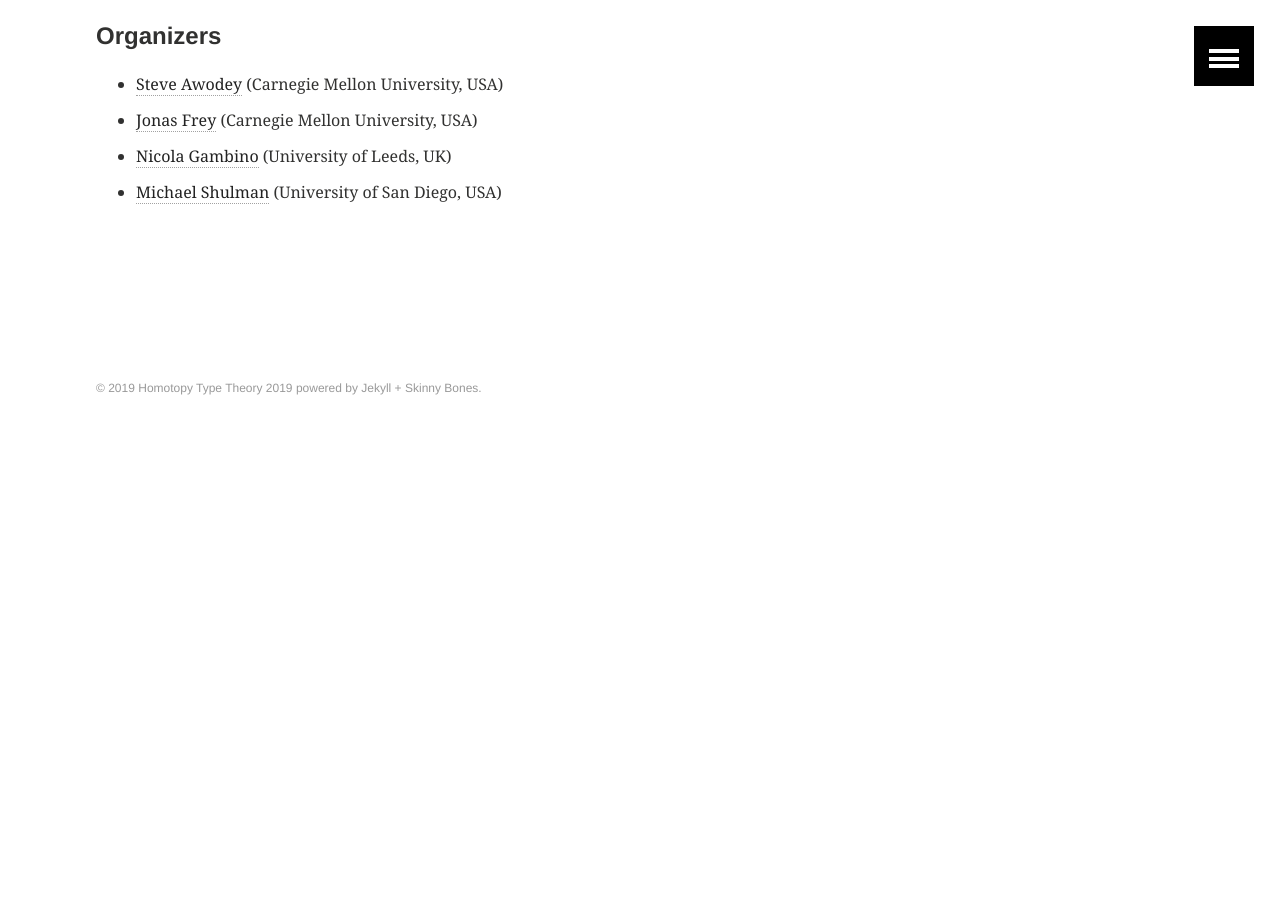
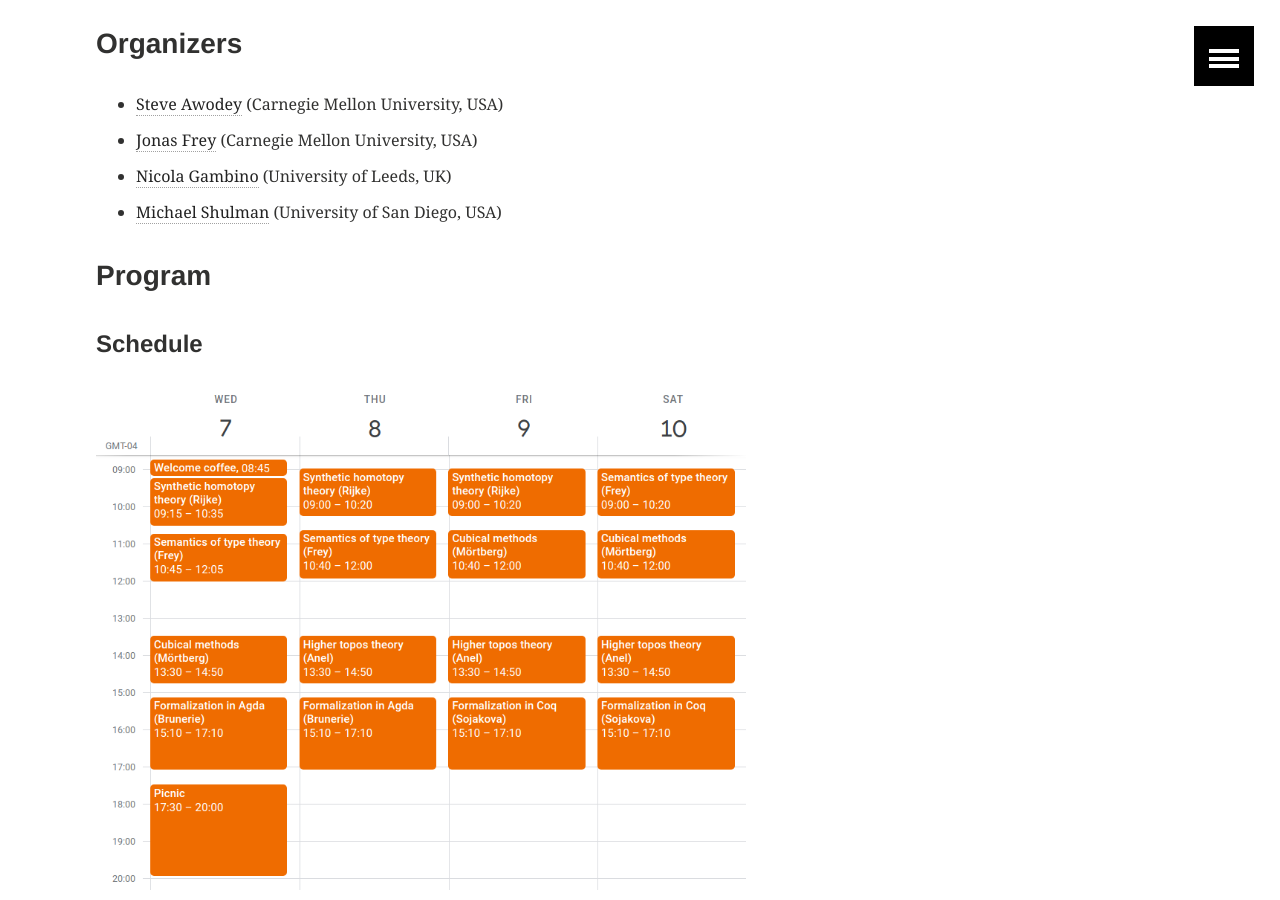
Before and after one commit to HoTT/HoTT-2019, a Jekyll site: the page built from summer-school.md, in a window 1280 px wide and 900 px high, scrolled down 870 px. Built offline with Jekyll 4.4.1, drawn with Linux system fonts in a browser that asks for light colours; before the commit the page ends 1344 px from its top, so only the background shows below that.

Commit message:
added summer school schedule -- more info coming

```diff
--- a/summer-school.md
+++ b/summer-school.md
@@ -16,9 +16,15 @@ title: "HoTT Summer school"
 * Synthetic homotopy theory: [Egbert Rijke](https://github.com/EgbertRijke) (University of Illinois, USA)
 
 
-#### Organizers
+### Organizers
 
 * [Steve Awodey](https://www.andrew.cmu.edu/user/awodey/) (Carnegie Mellon University, USA)
 * [Jonas Frey](https://sites.google.com/site/jonasfreysite/) (Carnegie Mellon University, USA)
 * [Nicola Gambino](http://www1.maths.leeds.ac.uk/~pmtng/) (University of Leeds, UK)
 * [Michael Shulman](http://home.sandiego.edu/~shulman/) (University of San Diego, USA)
+
+### Program
+
+#### Schedule
+
+![Summer school program](/images/ss-schedule.png){:width="650"}
```
Also changed, not shown: images/ss-schedule.png (added).
